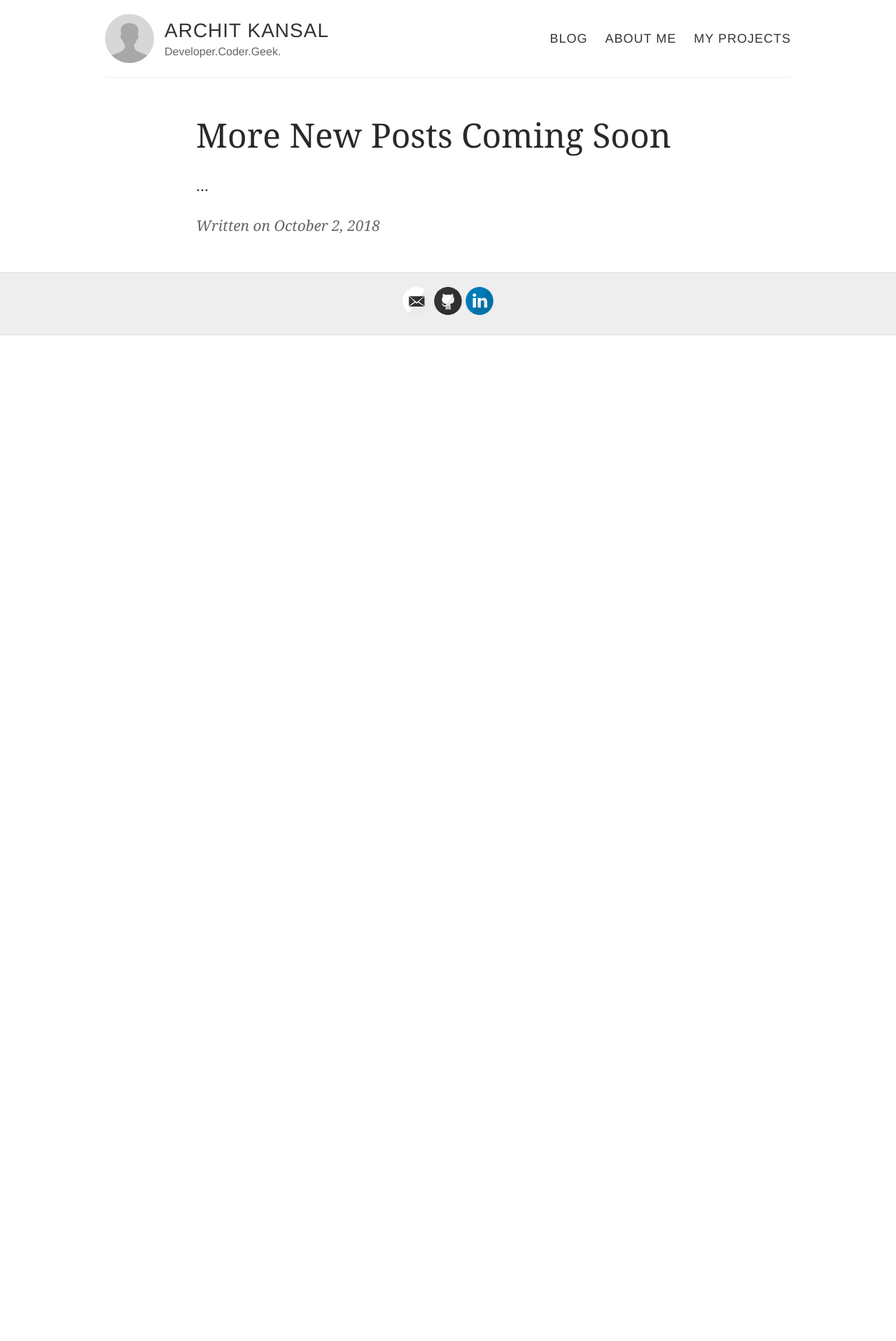
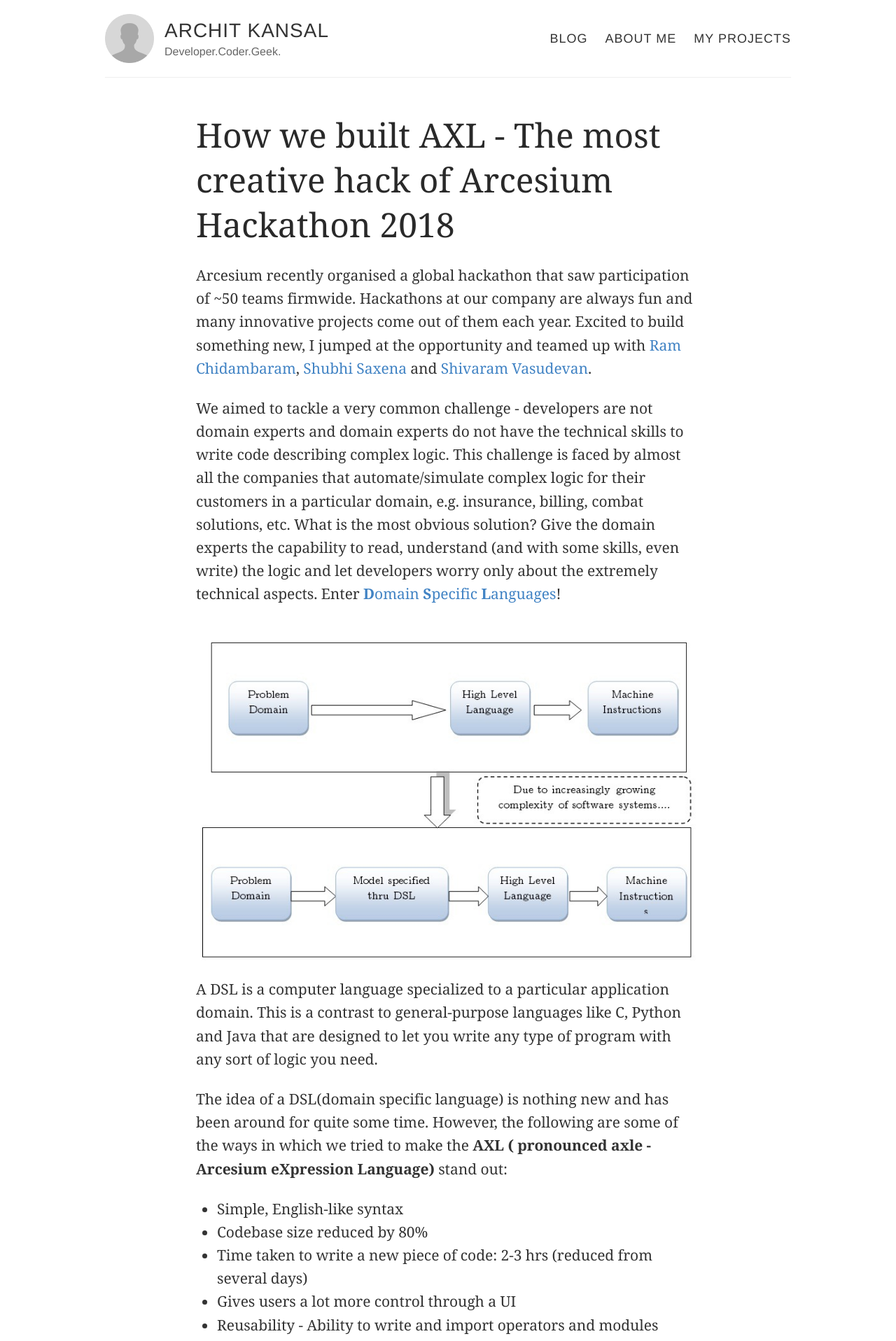
Before and after one commit to architkansal/architkansal.github.io, a Jekyll site: the page built from _posts/2018-10-19-Arc-Most-Creative-Hack-2018.md, in a window 1280 px wide. Shown: the top 1916 px of the page at 70% size. Built offline with Jekyll 4.4.1, drawn with Linux system fonts in a browser that asks for light colours; comment, search, counter and statistics services are not loaded; before the commit the page ends 900 px from its top, so only the background shows below that; some of the changed text lies outside the part shown.

Commit message:
AXL Blog

```diff
--- a/_posts/2018-10-02-Arc-Most-Creative-Hack-2018.md
+++ /dev/null
@@ -1,6 +0,0 @@
----
-layout: post
-title: More New Posts Coming Soon
----
-<link rel="stylesheet" type="text/css" href="{{ site.baseurl }}/post.css" />
-...
--- /dev/null
+++ b/_posts/2018-10-19-Arc-Most-Creative-Hack-2018.md
@@ -0,0 +1,109 @@
+---
+layout: post
+title: How we built AXL - The most creative hack of Arcesium Hackathon 2018
+---
+
+<link rel="stylesheet" type="text/css" href="{{ site.baseurl }}/post.css" />
+Arcesium recently organised a global hackathon that saw participation of ~50 teams firmwide. Hackathons at our company are always fun and many innovative projects come out of them each year. Excited to build something new, I jumped at the opportunity and teamed up with [Ram Chidambaram](https://www.linkedin.com/in/ramachandran-chidambaram-170071141/), [Shubhi Saxena](https://www.linkedin.com/in/shubhi-saxena-28241975/) and [Shivaram Vasudevan](https://www.linkedin.com/in/shivaram-vasudevan/).
+
+We aimed to tackle a very common challenge - developers are not domain experts and domain experts do not have the technical skills to write code describing complex logic. This challenge is faced by almost all the companies that automate/simulate complex logic for their customers in a particular domain, e.g. insurance, billing, combat solutions, etc. What is the most obvious solution? Give the domain experts the capability to read, understand (and with some skills, even write) the logic and let developers worry only about the extremely technical aspects. Enter [**D**omain **S**pecific **L**anguages](https://en.wikipedia.org/wiki/Domain-specific_language)!
+
+![Why DSL]({{site.baseurl}}/images/why-dsl.jpg "Why DSL")
+
+A DSL is a computer language specialized to a particular application domain. This is a contrast to general-purpose languages like C, Python and Java that are designed to let you write any type of program with any sort of logic you need.
+
+The idea of a DSL(domain specific language) is nothing new and has been around for quite some time. However, the following are some of the ways in which we tried to make the **AXL ( pronounced axle - Arcesium eXpression Language)** stand out:
+
+* Simple, English-like syntax
+* Codebase size reduced by 80%
+* Time taken to write a new piece of code: 2-3 hrs (reduced from several days)
+* Gives users a lot more control through a UI
+* Reusability - Ability to write and import operators and modules written again in AXL
+
+### Here’s how we did it:
+
+## The Design Phase
+
+![DSL Design]({{site.baseurl}}/images/dsl-design.png "DSL Design")
+
+These are the minimum set of features we thought our DSL should have:
+
+* Should be easy to read and understand by the user (i.e. a non-technical domain expert). The keywords and semantics should basically read like English.
+
+* Should have built-in knowledge of domain terms and how they are computed (e.g. debit, credit, net balance, etc. for a banking software DSL)
+
+* Should be fairly simple to write without any programming knowledge (we tried to do away with conditionals, loops, objects, variable type, etc. as much as possible - nothing is typed and every object is a simple map).
+
+* Should be as succinct as possible without making it less readable (we did multiple iterations of design to ensure nothing that our language offered was unnecessary).
+
+* The structure and semantics of the language should follow the same progression as the real-world processes that it's used to model. This made our language extremely intuitive for the end-users.
+
+* The language should be extensible. People should be able to write their own packages and libraries and reuse them in multiple places.
+
+Based on the above design principles, we came up with pseudo-code for some of the components' code that we are currently using in production. We then further refined this pseudo-code over multiple iterations to achieve the final sample code in AXL.
+
+Below is a list of few guidelines that we kept in mind while writing the sample code. These could be used as general principles while desigining your DSL:
+
+* Try to model the various components of your processes as objects and identify the relationships between these objects. Some people use UML to do this. This will help you form a skeleton for your language. Your language should have an in-built understanding of these objects and their behaviour.
+
+* Never lose the *context*. Initially, while trying to simplify the language, we tried to avoid things like passing parameters around or having multi-level conditionals, etc. but ended up losing the current context. Your language should always have a way of telling what the current context in which the program is executing is.
+
+* Base your syntax upon the underlying language as much as possible (Since AXL is written in Python, we based it as much on Python as possible unless we had a very good reason to do otherwise).
+
+* Do multiple iterations. Read and re-read. Most importantly, make your end users read your sample code and assess if the objectives of the language are being met.
+
+## The Grammar
+
+The grammar is essentially a set of rules that specify the syntax of the language and define what are valid/invalid usages of the language. For programming languages, we specify these rules in the form of productions. You can read more about these [here](https://en.wikipedia.org/wiki/Formal_grammar):
+
+We came up with the list of tokens, keywords and operators based on the pseudo-code and a few extensions of those in order to account for extensibility. Next, we started writing the productions for the language. We ended up with ~80 productions for the grammar specification.
+
+## The Implementation Phase
+Any new language implementation requires a set of front-end and back-end operations. You can read more about these [here](https://en.wikipedia.org/wiki/Compiler).
+
+Briefly, these are the modules that we built:
+* Lexer,
+* Parser and
+* Interpreter.
+
+We used Python for implementing the language and picked up [PLY](https://github.com/dabeaz/ply) for Lexer and Parser. PLY provides a good implementation of lexer and [LALR Parser](https://web.cs.dal.ca/~sjackson/lalr1.html).
+
+## The Lexer and Parser
+
+![Lexer Parser Interaction]({{site.baseurl}}/images/lexer-parser.jpg "Lexer Parser Interaction")
+
+PLY provides a lot of boilerplate code that one needs to incorporate the grammar in code, read input and the lexer-parser interaction.
+It helped us in setting up our lexing pipeline very quickly. For parser, PLY took care of consuming the tokens from lexing phase and delegating it to the appropriate places in the parser which further enabled us to only focus on the core data-collection and syntax tree construction parts.
+This is where we realised some problems in our grammar productions, such as:
+* Running into infinite loops
+* Incorrect syntax being correctly parsed
+* Precedence not getting reflected among mathematical or conditional operators, etc.
+
+Once we quickly fixed our grammar, we were able to generate correct syntax trees for all possible cases that we could come up with. We further added certain key-value pairs that would help us efficiently consume the syntax tree in the next step.
+
+## The Interpreter
+Implementing a new language requires a lot of design decisions while keeping the feasibility of implementation and efficiency of complex operations in mind.
+We decided to not go back and forth in implementation and design phases. This helped us work on different language operators and constructs simultaneously and quickly.
+
+Once we got the syntax tree, all that was left was to use these and interpret each statement one by one in the right *context*. We had created special constructs in the language that helped us determine the correct context of a statement/operation. This also helped our end-users understand "*on what*" they are performing an operation at any point of time.
+
+![Interpreter]({{site.baseurl}}/images/interpreter.jpg "Interpreter")
+
+We didn’t want to reinvent the wheel by implementing basic mathematical and conditional expressions in our language. Hence, we went on to implement the new constructs that we had introduced and let Python take care of the rest using *eval()* method.
+
+## Making Our Language More Accessible
+Since our users come from a non-technical background, we came up with a simple UI to view, edit and run the code written in AXL. It was an extremely simplified version of an Integrated Development Environment which we called **The AXL Playground**.
+
+## What Next To Make Our Language Production Ready?
+This essentially marked the end of our hack. While our language is complete at this point, there are certain support features that every language must have to be adopted at a large scale. Moving forward, below is the list of features we intend to develop to productionize AXL:
+* Drivers to integrate the language with the existing system
+* More robust error handling
+* Editor support
+* Version control
+* Build and Deployment Mechanisms
+
+So, this was all about AXL that we developed for Arcesium Hackathon 2018. **this hack got us a 9.7 inch Ipad each for being the most creative hack of the 50+ entries!**
+
+![Hackathon]({{site.baseurl}}/images/hack.png "Hackathon")
+
+That’s it for now. All the best for your next hack!
--- a/post.scss
+++ b/post.scss
@@ -28,7 +28,7 @@
     color: rgba(0,0,0,.84);
     line-height: 64px;
     letter-spacing: 0;
-  }
+}
 
 
 h2 {
@@ -39,4 +39,9 @@
     color: rgba(0,0,0,.84);
     line-height: 64px;
     letter-spacing: 0;
-  }
+}
+
+img{
+    display: block;
+    margin: 0 auto;
+}
```
Also changed, not shown: projects.md (+2 -2 lines), _posts/2018-10-02-ML-workshops-NITW.md (renamed from _posts/2018-10-04-ML-workshops-NITW.md), _posts/2018-10-07-Discriminatory-Scatternet.md (renamed from _posts/2018-10-05-Discriminatory-Scatternet.md), images/dsl-design.png (added), images/hack-poster.png (added), images/hack-team.png (added), images/hack.png (added), images/interpreter.jpg (added), images/lexer-parser.jpg (added), images/why-dsl.jpg (added).
